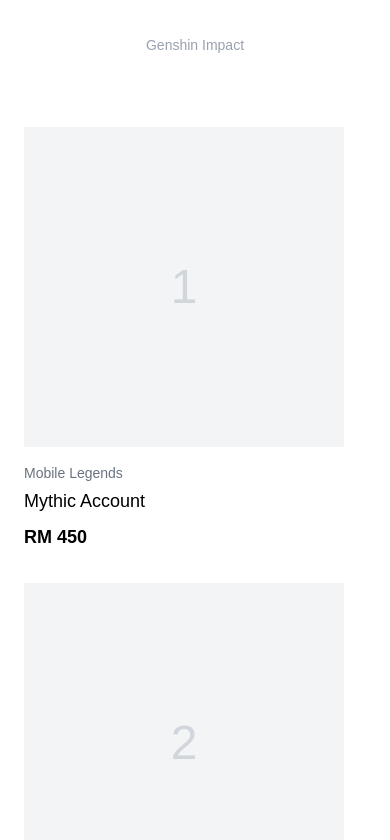
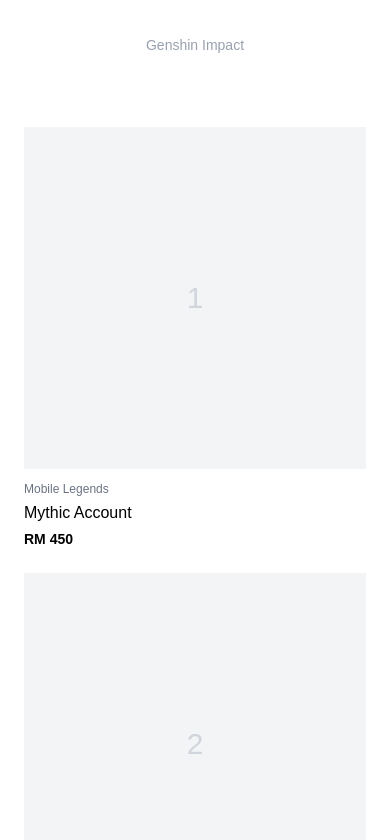
Before and after one commit to Adibb1/Skididi5467, a Next.js app: page / in a window 390 px wide. Shown: the part 704-1544 px from the top of the page. Built offline with nearby package versions, Linux system fonts and the light colour scheme.

Commit message:
change from grid to flex

```diff
--- a/app/page.tsx
+++ b/app/page.tsx
@@ -324,23 +324,25 @@ export default function GameAccountMarketplace() {
         </div>
 
         {/* Accounts Grid */}
-        <div className="grid grid-cols-1 md:grid-cols-2 lg:grid-cols-3 gap-8">
+        <div className="flex flex-wrap justify-center gap-6 sm:gap-8">
           {filteredAccounts.map((account) => (
             <div
               key={account.id}
-              className="group cursor-pointer"
+              className="group cursor-pointer w-full md:w-[calc(50%-1rem)] lg:w-[calc(33.333%-1.333rem)] max-w-sm"
               onClick={() => handleInterest(account)}
             >
-              <div className="bg-gray-100 aspect-square w-full max-w-xs mb-4 flex items-center justify-center overflow-hidden">
-                <span className="text-5xl font-light text-gray-300 group-hover:scale-105 transition-transform duration-300">
+              <div className="bg-gray-100 aspect-square mb-3 sm:mb-4 flex items-center justify-center overflow-hidden">
+                <span className="text-3xl sm:text-5xl font-light text-gray-300 group-hover:scale-105 transition-transform duration-300">
                   {account.image}
                 </span>
               </div>
-              <div className="text-sm text-gray-500 mb-1">{account.game}</div>
-              <h3 className="text-lg font-medium text-black mb-2">
+              <div className="text-xs sm:text-sm text-gray-500 mb-1">
+                {account.game}
+              </div>
+              <h3 className="text-base sm:text-lg font-medium text-black mb-1 sm:mb-2">
                 {account.title}
               </h3>
-              <div className="text-lg font-semibold text-black">
+              <div className="text-sm sm:text-lg font-semibold text-black">
                 {currency === "myr"
                   ? `RM ${account.price.myr}`
                   : `Rp ${account.price.idr.toLocaleString("id-ID")}`}
```
